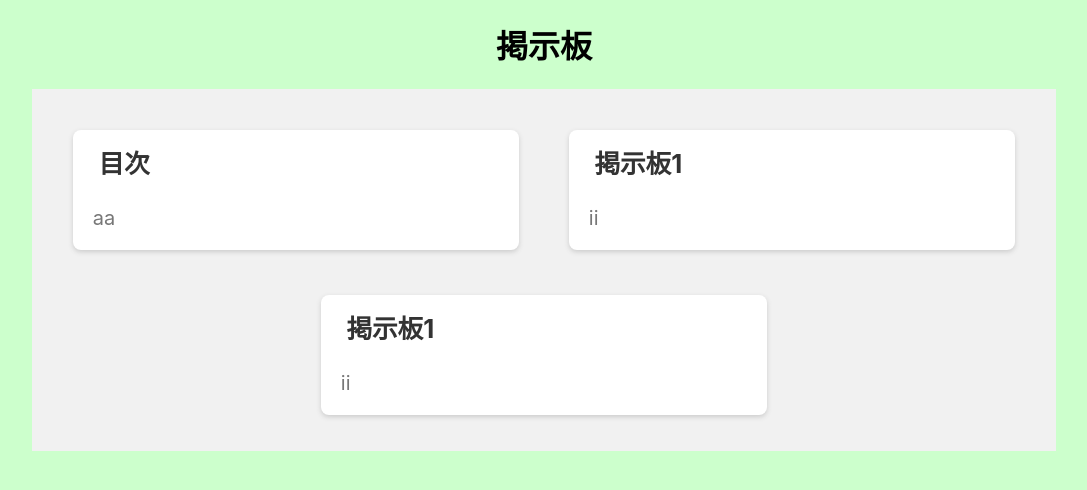
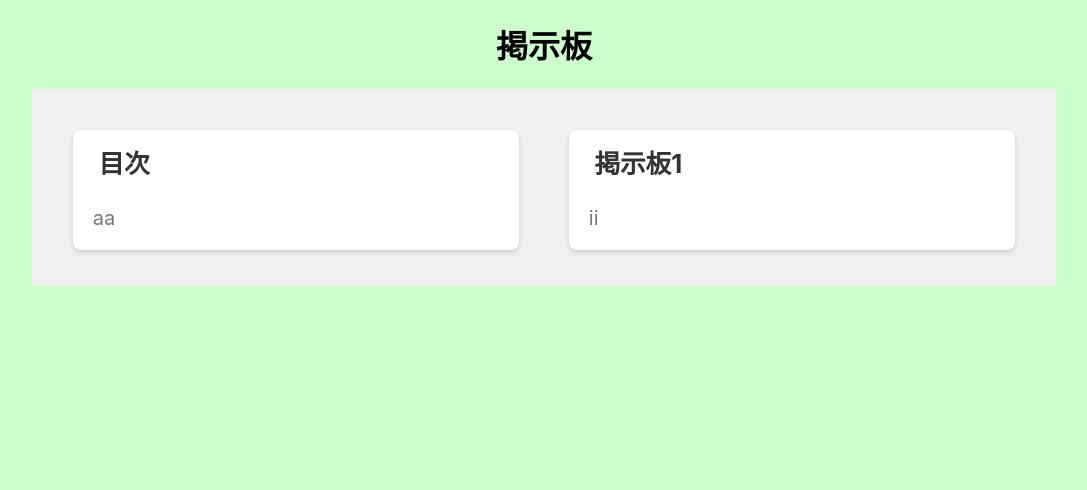
Before and after one commit to kura-0719/chat-board, a Next.js app: page / in a window 1280 px wide. Shown: the top 490 px of the page, without its empty margins (96-1183 px from the left). Built offline with nearby package versions, Linux system fonts and the light colour scheme.

Commit message:
🐛 エラーの修正

```diff
--- a/src/pages/index.jsx
+++ b/src/pages/index.jsx
@@ -11,11 +11,6 @@ const Threads = [
     href: "/",
     title: "目次",
     description: "aa",
-  },
-  {
-    href: "/thread",
-    title: "掲示板1",
-    description: "ii",
   },
   {
     href: "/thread",
```
